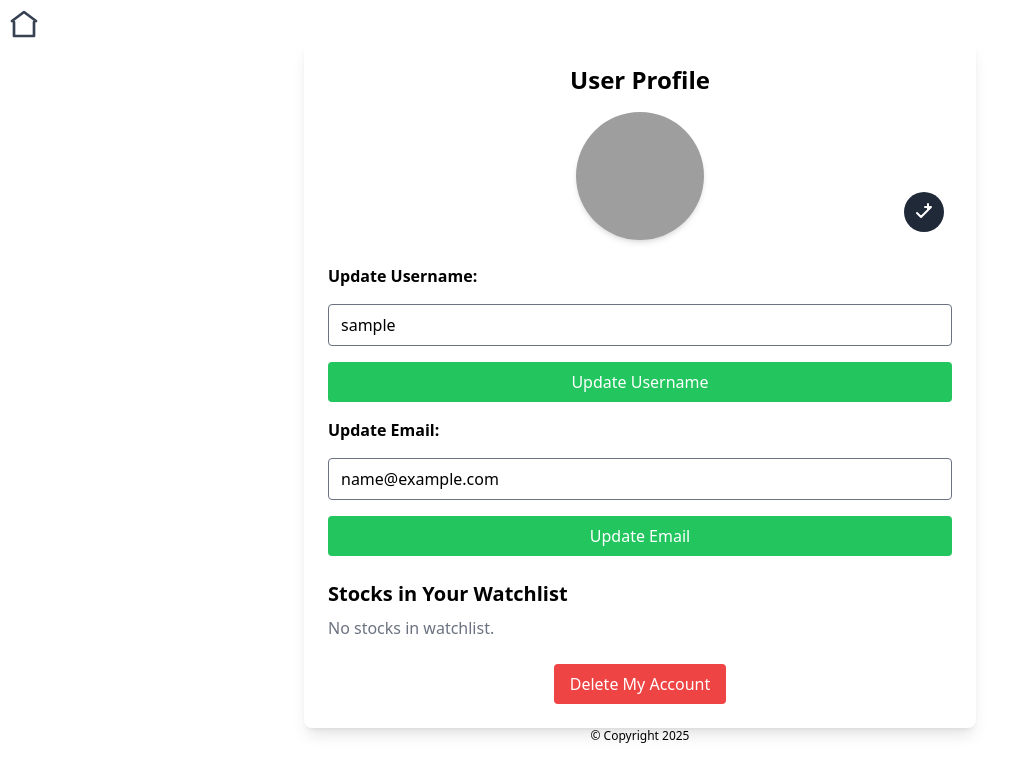
After one commit to funburak/Stonks, a Flask app: page /profile in a window 1280 px wide. The commit adds this page. Shown: the top 782 px of the page, without its empty margins (0-1027 px from the left). Run offline with Flask 3, Linux system fonts and the light colour scheme; the visitor is signed in with stand-in values (Sample User, id 1); data comes from the database, SQL or seed files in the repository; data that the repository does not hold is empty; some libraries are stand-ins or nearby versions; grey boxes are pictures that could not be loaded.

Commit message:
Added Profile Page

```diff
--- a/pyproject.toml
+++ b/pyproject.toml
@@ -26,6 +26,7 @@ dependencies = [
     "psycopg2-binary (>=2.9.10,<3.0.0)",
     "bcrypt (>=4.2.1,<5.0.0)",
     "flask-migrate (>=4.1.0,<5.0.0)",
+    "cloudinary (>=1.42.2,<2.0.0)",
 ]
 
 
--- a/stonks/user/auth.py
+++ b/stonks/user/auth.py
@@ -1,7 +1,13 @@
-from flask import Blueprint, render_template, request, redirect, url_for, session, flash, current_app
-from stonks.user.forms import SignupForm, LoginForm, ForgotPasswordForm, ChangePasswordForm
+from flask import Blueprint, render_template, request, redirect, url_for, session, flash, current_app, jsonify
+from stonks.user.forms import SignupForm, LoginForm, ForgotPasswordForm, ChangePasswordForm, UpdateEmailForm, UpdateUsernameForm
 from stonks.user.models import User, Watchlist, database
 from flask_login import login_required, login_user, logout_user, current_user
+from datetime import datetime
+import cloudinary
+import cloudinary.uploader
+from cloudinary.utils import cloudinary_url
+import logging
+import os
 
 auth = Blueprint('auth', __name__)
 
@@ -30,7 +36,8 @@ def signup():
 
         user = User(
             username=username,
-            email = email
+            email = email,
+            created_at = datetime.now()
         )
 
         user.watchlist = Watchlist(user=user)
@@ -118,6 +125,90 @@ def reset_password(token):
     else:
         return render_template('auth/reset_password.html', form=form, token=token)
 
+@auth.route('/profile')
+@login_required
+def profile_page():
+    user = User.query.filter_by(id=current_user.id).first()
+    username_form = UpdateUsernameForm()
+    email_form = UpdateEmailForm()
+    if user:
+        return render_template('auth/profile.html', user=user, username_form=username_form, email_form=email_form)
+    else:
+        flash('User not found', 'danger')
+        return redirect(url_for('auth.login'))
+
+@auth.route('/upload_profile_picture', methods=['POST'])
+@login_required
+def upload_profile_picture():
+    if 'profile_picture' not in request.files:
+        flash("No file selected!", "danger")
+        return redirect(url_for('auth.profile_page'))
+
+    file = request.files['profile_picture']
+    if file.filename == '':
+        flash("No file selected!", "danger")
+        return redirect(url_for('auth.profile_page'))
+
+    try:
+        cloudinary.config(
+            cloud_name = os.getenv('CLOUDINARY_CLOUD_NAME'),
+            api_key = os.getenv('CLOUDINARY_API_KEY'),
+            api_secret = os.getenv('CLOUDINARY_API_SECRET'),
+            secure=True
+        )
+        upload_result = cloudinary.uploader.upload(file, folder='profile_pictures', public_id=str(current_user.id))
+        new_image_url = upload_result['secure_url']
+
+        current_user.profile_picture = new_image_url
+        database.session.commit()
+        flash("Profile picture uploaded successfully", "success")
+    except Exception as e:
+        logging.error(e)
+        flash("Failed to upload profile picture", "danger")
+
+    return redirect(url_for('auth.profile_page'))
+
+@auth.route('/update_user/<field>', methods=['POST'])
+@login_required
+def update_user(field):
+    if field == 'username':
+        form = UpdateUsernameForm(request.form)
+    elif field == 'email':
+        form = UpdateEmailForm(request.form)
+    else:
+        return redirect(url_for('auth.profile_page'))
+
+    if form.validate_on_submit():
+        new_value = form.data[field]
+
+        if User.query.filter(getattr(User, field) == new_value).first():
+            flash(f'{field.capitalize()} already taken', 'danger')
+            return redirect(url_for('auth.profile_page'))
+
+        setattr(current_user, field, new_value)
+        database.session.commit()
+        flash(f'{field.capitalize()} updated successfully', 'success')
+    else:
+        flash('Invalid input', 'danger')
+        return redirect(url_for('auth.profile_page'))
+
+    return redirect(url_for('auth.profile_page'))
+
+@auth.route('/delete_account', methods=['POST'])
+@login_required
+def delete_account():
+    user = User.query.filter_by(id=current_user.id).first()
+
+    if user:
+        logout_user()
+        database.session.delete(user)
+        database.session.commit()
+        flash('Account deleted successfully', 'success')
+        return render_template('auth/signup.html', form=SignupForm())
+    else:
+        flash('User not found', 'danger')
+        return redirect(url_for('auth.login'), 404)
+
 @auth.route('/logout', methods=['POST'])
 @login_required
 def logout():
--- a/stonks/user/forms.py
+++ b/stonks/user/forms.py
@@ -18,3 +18,10 @@ class ForgotPasswordForm(FlaskForm):
 class ChangePasswordForm(FlaskForm):
     new_password = PasswordField('New Password', validators=[InputRequired()])
     confirm_password = PasswordField('Confirm Password', validators=[InputRequired(), EqualTo('new_password', message='Passwords must match')])
+
+class UpdateEmailForm(FlaskForm):
+    email = EmailField('Email', validators=[InputRequired(), Email()])
+
+class UpdateUsernameForm(FlaskForm):
+    username = StringField('Username', validators=[InputRequired(), Length(min=4, max=15,
+                                                                           message='Username must be between 4 and 15 characters')])
--- a/stonks/user/models.py
+++ b/stonks/user/models.py
@@ -21,6 +21,8 @@ class User(UserMixin, database.Model):
     id: Mapped[int] = mapped_column(primary_key=True)
     username: Mapped[str] = mapped_column(database.String(100), unique=True, nullable=False)
     email: Mapped[str] = mapped_column(database.String(120), unique=True, nullable=False)
+    created_at: Mapped[datetime] = mapped_column(database.DateTime, default=datetime.now) # Date of account creation
+    profile_picture: Mapped[str] = mapped_column(database.String(255), nullable=True) # URL to the profile picture
     password:  Mapped[str] = mapped_column(database.String(256), nullable=False)
     watchlist = relationship('Watchlist', uselist=False, back_populates='user', cascade='all, delete-orphan')
 
@@ -36,7 +38,7 @@ class User(UserMixin, database.Model):
 
         payload = {
             'user_id': self.id,
-            'exp': datetime.now() + timedelta(seconds=expire_time)
+            'exp': datetime.now() + timedelta(seconds=expire_time) - timedelta(hours=3)
         }
         return jwt.encode(payload, app.config['SECRET_KEY'], algorithm='HS256')
 
--- /dev/null
+++ b/templates/auth/profile.html
@@ -0,0 +1,94 @@
+{% extends "base.html" %}
+
+{% block title %}Profile{% endblock %}
+
+{% block content %}
+<div class="max-w-2xl mx-auto mt-10 p-6 bg-white shadow-lg rounded-lg">
+    <h2 class="text-2xl font-semibold text-center mb-4">User Profile</h2>
+
+    <!-- Home Button -->
+    <a href="{{ url_for('dashboard.homepage') }}" class="absolute top-0 left-0 p-2">
+        <svg xmlns="http://www.w3.org/2000/svg" fill="none" viewBox="0 0 24 24" stroke-width="2" stroke="currentColor"
+             class="w-8 h-8 text-gray-700 hover:text-gray-900 transition">
+            <path stroke-linecap="round" stroke-linejoin="round" d="M3 9.75L12 3l9 6.75M4.5 10.5v10.5h15V10.5" />
+        </svg>
+    </a>
+
+    <!-- Profile Picture Section -->
+    <div class="relative flex flex-col items-center mb-6">
+        <img src="{{ user.profile_picture or url_for('static', filename='default_profile.png') }}"
+             alt="Profile Picture" class="w-32 h-32 rounded-full shadow-md">
+
+        <!-- Edit Icon (Opens File Input) -->
+        <label for="profile_picture_upload" class="absolute bottom-2 right-2 bg-gray-800 text-white p-2 rounded-full cursor-pointer hover:bg-gray-600">
+            <svg xmlns="http://www.w3.org/2000/svg" class="w-6 h-6" fill="none" viewBox="0 0 24 24" stroke="currentColor">
+                <path stroke-linecap="round" stroke-linejoin="round" stroke-width="2"
+                      d="M5 13l4 4L19 7M13 7h6m-3-3v6" />
+            </svg>
+        </label>
+
+        <!-- Hidden File Input -->
+        <form id="profilePictureForm" method="POST" action="{{ url_for('auth.upload_profile_picture') }}" enctype="multipart/form-data" class="hidden">
+            <input type="hidden" name="csrf_token" value="{{ csrf_token() }}">
+            <input type="file" name="profile_picture" id="profile_picture_upload" accept="image/*" class="hidden" onchange="document.getElementById('profilePictureForm').submit();">
+        </form>
+    </div>
+
+    <!-- Update Username Form -->
+    <form method="POST" action="{{ url_for('auth.update_user', field='username') }}" class="space-y-4">
+        {{ username_form.hidden_tag() }}
+        <label for="username" class="font-semibold">Update Username:</label>
+        <input type="text" name="username" id="username" value="{{ user.username }}"
+               class="border rounded px-3 py-2 focus:ring focus:ring-blue-300 w-full" required>
+        <button type="submit" class="bg-green-500 text-white px-4 py-2 rounded hover:bg-green-600 w-full">
+            Update Username
+        </button>
+    </form>
+
+    <!-- Update Email Form -->
+    <form method="POST" action="{{ url_for('auth.update_user', field='email') }}" class="space-y-4 mt-4">
+        {{ email_form.hidden_tag() }}
+        <label for="email" class="font-semibold">Update Email:</label>
+        <input type="email" name="email" id="email" value="{{ user.email }}"
+               class="border rounded px-3 py-2 focus:ring focus:ring-blue-300 w-full" required>
+        <button type="submit" class="bg-green-500 text-white px-4 py-2 rounded hover:bg-green-600 w-full">
+            Update Email
+        </button>
+    </form>
+
+    <!-- Watchlist -->
+    <h3 class="text-xl font-semibold mt-6 mb-2">Stocks in Your Watchlist</h3>
+    <ul class="divide-y divide-gray-300">
+        {% if user.watchlist and user.watchlist.stocks %}
+            {% for stock in user.watchlist.stocks %}
+            <li class="flex justify-between items-center py-3">
+                <span class="text-lg">{{ stock.symbol }}</span>
+            </li>
+            {% endfor %}
+        {% else %}
+            <p class="text-gray-500">No stocks in watchlist.</p>
+        {% endif %}
+    </ul>
+
+    <!-- Delete Account -->
+    <div class="text-center mt-6">
+        <form id="deleteAccountForm" method="POST" action="{{ url_for('auth.delete_account') }}">
+            <input type="hidden" name="csrf_token" value="{{ csrf_token() }}">
+            <button type="button" id="onDeleteButton"
+                    class="bg-red-500 text-white px-4 py-2 rounded hover:bg-red-600">
+                Delete My Account
+            </button>
+        </form>
+    </div>
+</div>
+
+<!-- JavaScript for Confirm Delete -->
+<script>
+    document.getElementById("onDeleteButton").addEventListener("click", function() {
+        if (confirm("Are you sure you want to delete your account? This action cannot be undone.")) {
+            document.getElementById("deleteAccountForm").submit();
+        }
+    });
+</script>
+
+{% endblock %}
--- a/templates/base.html
+++ b/templates/base.html
@@ -6,6 +6,7 @@
     <meta name="viewport" content="width=device-width, initial-scale=1.0" />
     <title>{% block title %}{% endblock %}</title>
     <script src="https://cdn.tailwindcss.com?plugins=forms"></script>
+    <link rel="stylesheet" href="https://cdnjs.cloudflare.com/ajax/libs/font-awesome/6.0.0/css/all.min.css">
     {% endblock %}
   </head>
   <body>
--- a/templates/homepage.html
+++ b/templates/homepage.html
@@ -9,6 +9,7 @@
     <nav class="mt-6">
         {% if current_user.is_authenticated %}
         <a href="{{ url_for('stock.watchlist_page') }}" class="text-blue-500 hover:underline mx-2">Watchlist</a>
+        <a href="{{ url_for('auth.profile_page') }}" class="text-blue-500 hover:underline mx-2">Profile</a>
         <form action="{{ url_for('auth.logout') }}" method="POST" style="display: inline;">
             <input type="hidden" name="csrf_token" value="{{ csrf_token() }}">
             <button type="submit" class="text-blue-500 hover:underline">Logout</button>
```
Also changed, not shown: 1 other file.
